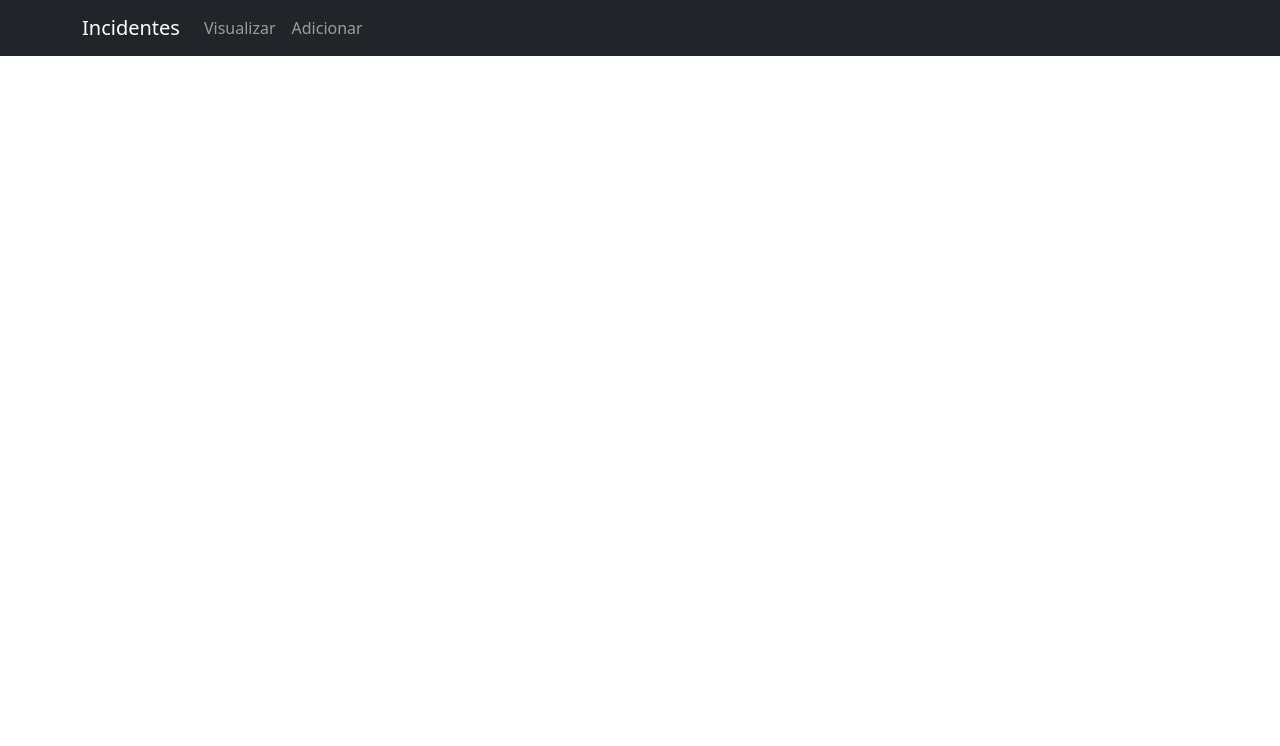
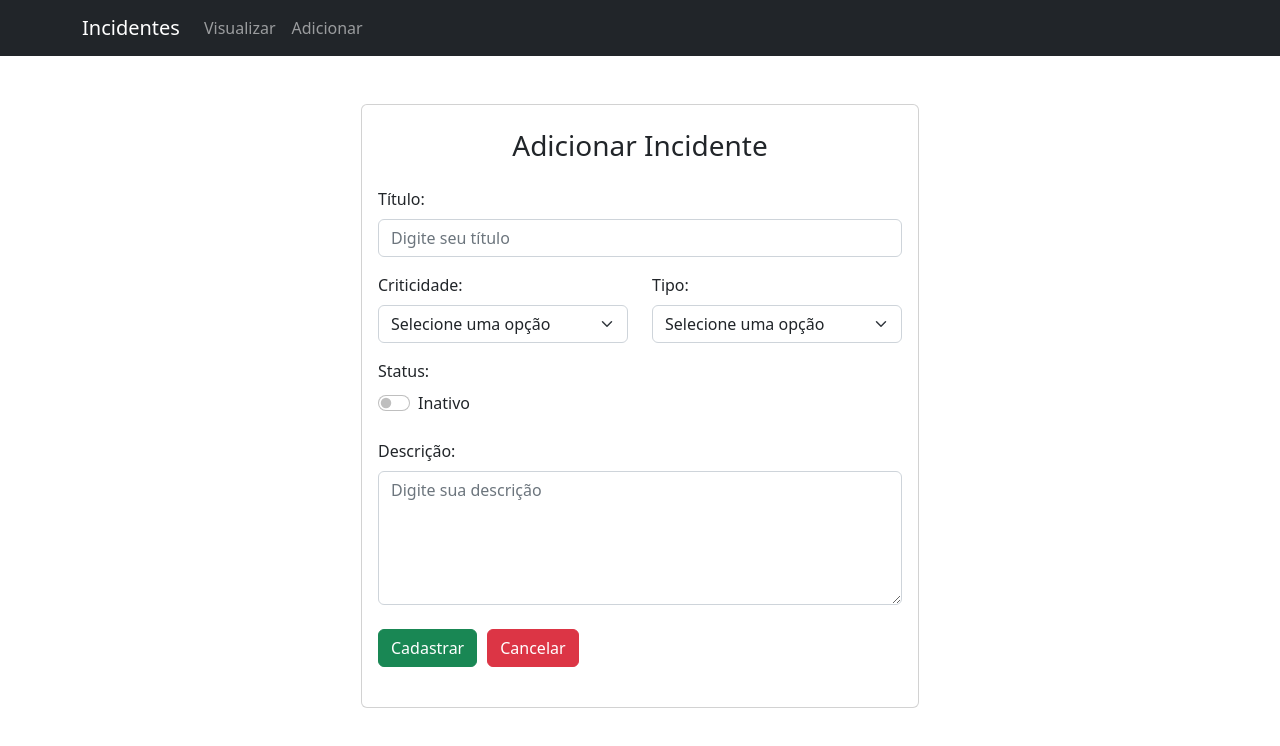
Before and after one commit to wesleysouza-dev/crud-incidents-react-redux, a React (Create React App) app: page /edt/1 in a window 1280 px wide. Shown: the top 746 px of the page. Built offline with nearby package versions, Linux system fonts and the light colour scheme; no server answers.

Commit message:
Fluxo para Atualização de registros

```diff
--- a/src/App.js
+++ b/src/App.js
@@ -36,6 +36,7 @@ class App extends Component {
           <Routes>
             <Route exact path="/" element={<IncidentsList/>} />
             <Route exact path="/add" element={<AddIncident/>} />
+            <Route exact path="/edt/:id" element={<AddIncident/>} />
             <Route exact path="/incident/:id" element={<SingleIncident/>} />
             {/*
             <Route exact path="/ver/:id" element={<Incident/>} /> */}
--- a/src/components/add-incident.js
+++ b/src/components/add-incident.js
@@ -1,10 +1,15 @@
 import React, { Component } from "react";
 import { connect } from "react-redux";
-import { createIncident } from "../actions/incidents";
+import { useParams } from "react-router-dom";
+import { createIncident, updateIncident } from "../actions/incidents";
 import { Link } from "react-router-dom";
 import {NotificationContainer} from 'react-notifications';
 import {notification} from "../utils";
+import IncidentDataService from "../services/incident";
 
+function withParams(Component) {
+  return props => <Component {...props} params={useParams()} />;
+}
 class AddIncident extends Component {
   constructor(props) {
     super(props);
@@ -17,7 +22,7 @@ class AddIncident extends Component {
     this.resetIncident = this.resetIncident.bind(this);
 
     this.state = {
-      id: null,
+      id: this.props.params.id ?? null,
       title: "",
       description: "",
       criticality: "",
@@ -57,13 +62,33 @@ class AddIncident extends Component {
   }
 
   componentDidMount() {
-    if (!this.state?.id) delete this.state['id'];
+    if (!this.state?.id) {
+      delete this.state['id'];
+      return
+    }
+    this.getIncident(this.state?.id);
+  }
+
+  componentDidUpdate(previousProps, previousState) {
+    if (previousProps.params !== this.props.params)
+      return this.resetIncident();
+  }
+
+  getIncident(id) {
+    IncidentDataService.get(id)
+      .then((response) => {
+        this.setState(response.data);
+        notification('Incidente carregado com sucesso!', 'success');
+      })
+      .catch((e) => {
+        console.log('erro', e);
+        this.resetIncident();
+        notification('Oops! Não foi possível carregar o incidente no momento!', 'error');
+      });
   }
 
   async saveIncident(e) {
     e.preventDefault();
-
-    const { title, criticality, type, status, description } = this.state;
 
     const validations = await this.validationFields();
     if (!validations) return false
@@ -71,6 +96,16 @@ class AddIncident extends Component {
     const btnSave = document.querySelector('.btn-save');
     btnSave.disabled = true;
 
+    (!this.state.id || this.state.id === null)
+    ?
+      this.createIncidentForm(btnSave)
+    :
+      this.updateIncidentForm(this.state.id, this.state, btnSave);
+
+  }
+
+  createIncidentForm(btn) {
+    const { title, criticality, type, status, description } = this.state;
     this.props
     .createIncident(title, criticality, type, status, description)
     .then((data) => {
@@ -87,16 +122,36 @@ class AddIncident extends Component {
       this.resetIncident();
     })
     .catch((e) => {
+      const msg = e?.response?.data?.message ?? `Não foi possível cadastrar no momento. Volte mais tarde!`
       console.log('errors', e);
-        notification('Oops! Não foi possível cadastrar no momento. Volte mais tarde!', 'error');
+      notification(`Oops! ${msg}`, 'error');
     })
     .finally((e) => {
-        btnSave.disabled = false;
+      btn.disabled = false;
+    });
+
+  }
+
+  updateIncidentForm(id, dataState, btn) {
+    this.props
+    .updateIncident(id, dataState)
+    .then((data) => {
+      this.setState({dataState});
+      notification('O Incidente foi atualizado com sucesso!', 'success');
     })
+    .catch((e) => {
+      const msg = e?.response?.data?.message ?? `Não foi possível atualizar no momento. Tente mais tarde!`
+      console.log('errors', e);
+      notification(`Oops! ${msg}`, 'error');
+    })
+    .finally((e) => {
+      btn.disabled = false;
+    });
   }
 
   resetIncident() {
     this.setState({
+      id: null,
       title: "",
       description: "",
       criticality: "",
@@ -110,7 +165,7 @@ class AddIncident extends Component {
     if(!this.state.id){
       return <h3 className="text-center">Adicionar Incidente</h3>
     }else{
-        return <h3 className="text-center">Atualizar Incidente</h3>
+      return <h3 className="text-center">Atualizar Incidente #{this.state.id}</h3>
     }
   }
 
@@ -120,7 +175,8 @@ class AddIncident extends Component {
 
   validationFields = (fieldName = null) => {
     const incident = this.state;
-    const arrObj = Object.values(this.state);
+    const {id, ...rest} = this.state
+    const arrObj = Object.values(rest);
     const errors = [];
 
     // single field validation
@@ -233,9 +289,11 @@ class AddIncident extends Component {
                         </div>
                     </div>
 
-                    <button className="btn btn-success btn-save" onClick={this.saveIncident}>Cadastrar</button>
-                    <Link to={"/"}>
-                        <button type="button" className="btn btn-danger" style={{marginLeft: "10px"}}>Cancelar</button>
+                    <button className="btn btn-success btn-save" onClick={this.saveIncident}>
+                      {this.state?.id ? 'Atualizar' : 'Cadastrar'}
+                    </button>
+                    <Link to={"/"} type="button" className="btn btn-danger" style={{marginLeft: "10px"}}>
+                      {this.state?.id ? 'Voltar' : 'Cancelar'}
                     </Link>
                 </form>
             </div>
@@ -245,4 +303,4 @@ class AddIncident extends Component {
   }
 }
 
-export default connect(null, { createIncident })(AddIncident);
+export default connect(null, { createIncident, updateIncident })(withParams(AddIncident));
--- a/src/components/incidents-list.js
+++ b/src/components/incidents-list.js
@@ -64,7 +64,6 @@ class IncidentsList extends Component {
         <div className="row">
           <div className="col-12">
             <table className = "table table-striped table-bordered">
-
                 <thead>
                     <tr>
                         <th>#</th>
@@ -80,7 +79,7 @@ class IncidentsList extends Component {
                     {
                       incidents.map(
                         (incident, index) =>
-                          <tr key = {incident.id}>
+                        <tr key = {incident.index} data-id={incident.id}>
                               <td> {++index} </td>
                               <td> {incident.title} </td>
                               <td> {incident.description}</td>
@@ -99,10 +98,8 @@ class IncidentsList extends Component {
                                 </span>
                             </td>
                               <td width="13%">
-                                  <Link to={"/incident/" + incident.id}>
-                                    <button style={{marginLeft: "10px"}} className="btn btn-success btn-sm"><i className="bi-eye"></i></button>
-                                  </Link>
-                                  <button style={{marginLeft: "10px"}} className="btn btn-warning btn-sm"><i className="bi-pencil"></i></button>
+                                <Link to={"/incident/" + incident.id} style={{marginLeft: "10px"}} className="btn btn-success btn-sm"><i className="bi-eye"></i></Link>
+                                <Link to={"/edt/" + incident.id} style={{marginLeft: "10px"}} className="btn btn-warning btn-sm"><i className="bi-pencil"></i></Link>
                                 <button style={{marginLeft: "10px"}} className="btn btn-danger btn-sm" data-id={incident.id} onClick={this.confirmDelete}><i className="bi-trash"></i></button>
                               </td>
                         </tr>
@@ -123,7 +120,6 @@ const mapStateToProps = (state) => {
   };
 };
 
-
 export default connect(mapStateToProps, {
   retrieveIncidents,
   deleteIncident,
--- a/src/components/single-incident.js
+++ b/src/components/single-incident.js
@@ -6,7 +6,7 @@ import { Link } from "react-router-dom";
 import { defineIconStatus } from "../utils";
 
 function withParams(Component) {
-return props => <Component {...props} params={useParams()} />;
+    return props => <Component {...props} params={useParams()} />;
 }
 
 class Incident extends Component {
```
Lines whose indentation alone changed are shown as unchanged.
